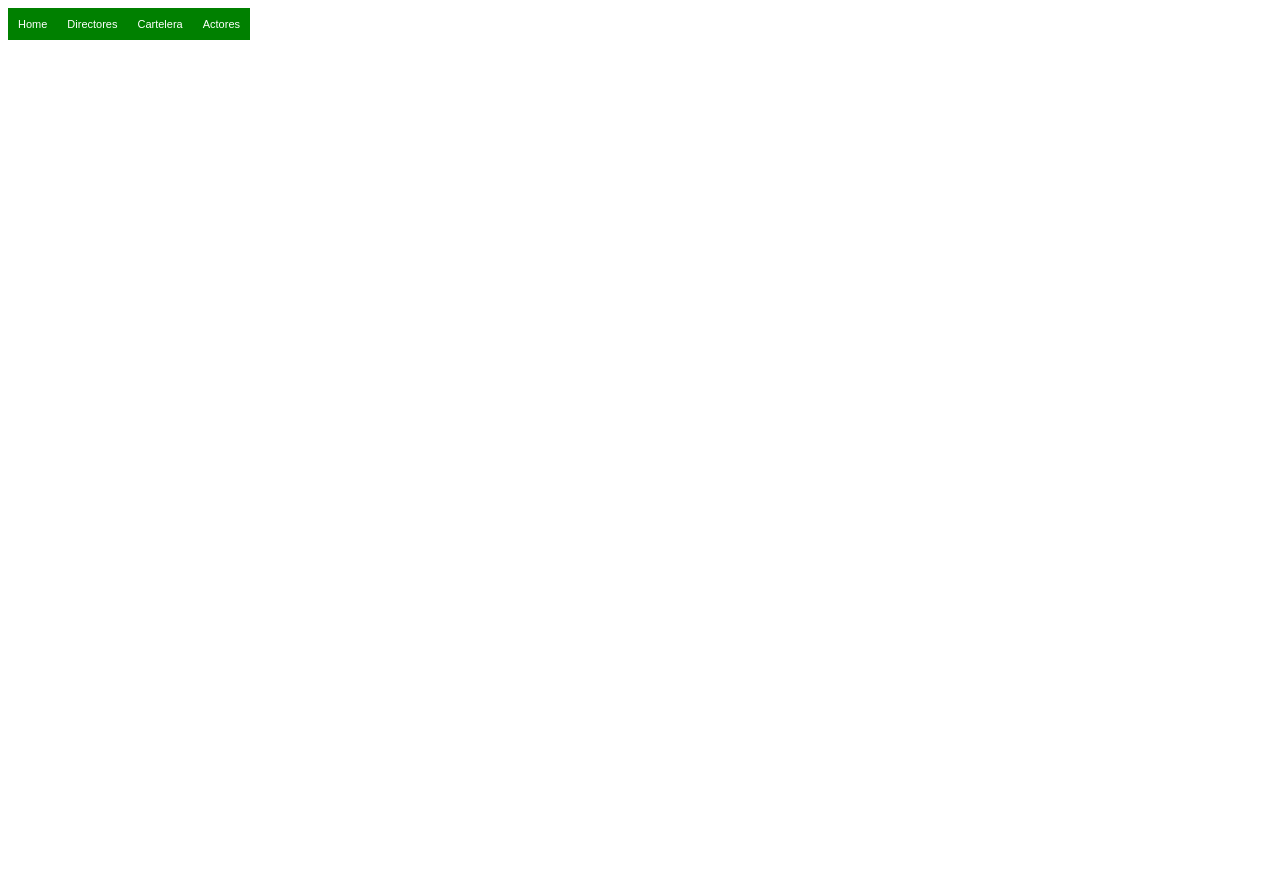
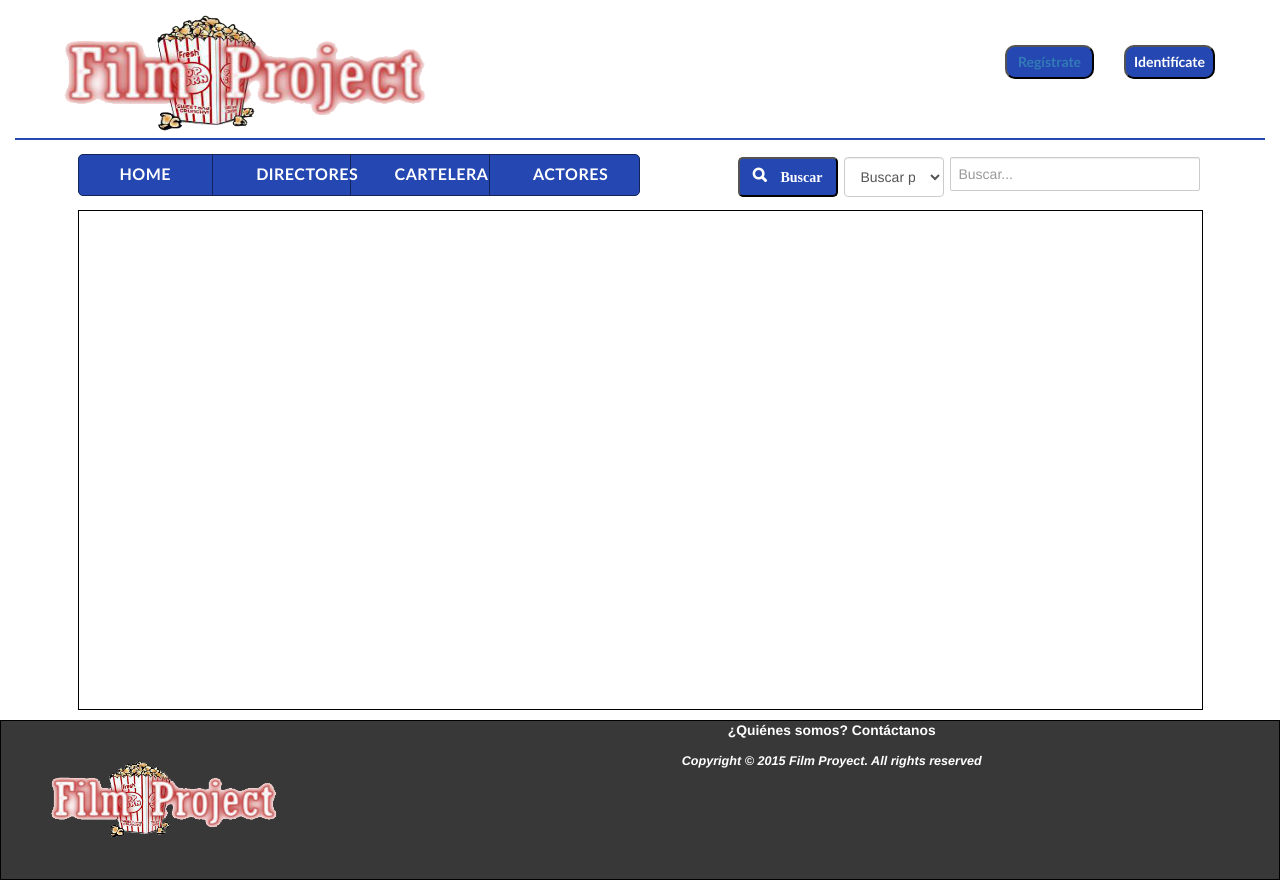
Before and after one commit to pelisproy/pelisproy, a CodeIgniter app: page /database/ in a window 1280 px wide. Before the commit the page ends 40 px from the top, so only its background shows below. Run offline with CodeIgniter, Linux system fonts and the light colour scheme; some libraries are stand-ins or nearby versions.

Commit message:
cambiado el welcome_message de la vista para que muestra la pagina principal de la web

```diff
--- a/ProyectoFinal/application/views/welcome_message.php
+++ b/ProyectoFinal/application/views/welcome_message.php
@@ -1,49 +1,72 @@
 <?php
 defined('BASEPATH') OR exit('No direct script access allowed');
 ?>
+<!DOCTYPE html>
 <html>
+	<head>
+		<title> Film Proyect - Tu Web de Películas </title>
+		<meta http-equiv="Content-Type" content="text/html; charset=UTF-8">
+		<meta name="author" content="Jorge Abejer García & Juan José Galiana Expósito & Miguel Ángel Caracuel Revilla">
+        <meta name="viewport" content="width=device-width, initial-scale=1">
+        <meta name="Language" content="Spanish">
+    	<meta name="Copyright" content="JorgeAbejer & JuanJoséGaliana & MiguelÁngelCaracuel">
+        <script src="https://code.jquery.com/jquery-latest.js"></script>
+        <script src="http://maxcdn.bootstrapcdn.com/bootstrap/3.3.5/js/bootstrap.min.js"></script>
+        <link rel="stylesheet" href="http://maxcdn.bootstrapcdn.com/bootstrap/3.3.5/css/bootstrap.min.css">
 
-<style type="text/css">
-
-ul {
-padding: 0;
-}
-
-li a {
-font-family: Arial;
-font-size:11px;
-text-decoration: none;
-float:left;
-padding: 10px;
-background-color: #2175bc;
-color: #fff;
-}
-li a:hover {
-background-color: #2586d7;
-margin-top:-2px;
-padding-bottom:12px;
-}
-
-
-li {
-
-display: inline;
-
-}
-
-li a {
-font-family: Arial;
-background-color: green;
-
-}
-
-</style>
-<head>
-<?php echo menu_ul('home'); ?>
-</head>
-<body>
-
-
-</body>
-
+    	<script src="jquery.js"></script>
+		<link rel="stylesheet" type="text/css" href="<?= base_url(); ?>/assets/css/style.css">
+	</head>
+	<body>
+		<div class="container">
+			<div class="header">
+				<div class="logo">
+					<a href="index.html"><img src="<?= base_url(); ?>/assets/images/logo2.png" height="120" width="400"></a>
+				</div>
+				<div class="botones">
+					<button onclick="" class="identificarse"> Identifícate </button>
+					<button  class="registrarse"> <a href="<?= base_url(); ?>views/templates/formularios/signin.php">Regístrate</a> </button>
+				</div>
+			</div>
+			<div class="navegacion">
+				<div class="menuResponsive">
+					<span class="glyphicon glyphicon-menu-hamburger"></span>
+					<a href="index.html"><img src="<?= base_url(); ?>/assests/images/logo2.png"></a>
+				</div>
+				<div class="menu">
+					<?php echo menu_ul('home'); ?>
+				</div>
+				<div class="buscador">
+					<input type="text" class="form-control" id="campoBusqueda" placeholder="Buscar...">
+                	<select class="form-control">
+                    	<option value="defecto" selected="selected"> Buscar por... </option>
+                         <option value="pelicula"> Película </option>
+                        <option value="actor"> Actor </option>
+                        <option value="director"> Director </option>
+                    </select>
+					<button class="glyphicon glyphicon-search"> Buscar </button>
+				</div>
+			</div>
+			<div class="carrusel">
+			</div>
+			<div class="lista">
+			</div>
+			<div class="populares">
+			</div>
+		</div>
+		<div class="footer">
+			<a href="index.html"><img src="<?= base_url(); ?>/assets/images/logo2.png" height="80" width="250"></a>
+			<div class="extra_info">
+				<a href=""> ¿Quiénes somos? </a>
+				<a href=""> Contáctanos </a>
+			</div>
+			<div class="copyright">
+				<i> Copyright © 2015 Film Proyect. All rights reserved </i>
+			</div>
+			<div class="icons">
+				<a href=""><img src=""></a>
+				<a href=""><img src=""></a>
+			</div>
+		</div>
+	</body>
 </html>
```
Also changed, not shown: ProyectoFinal/assets/images/logo2.png (added).
